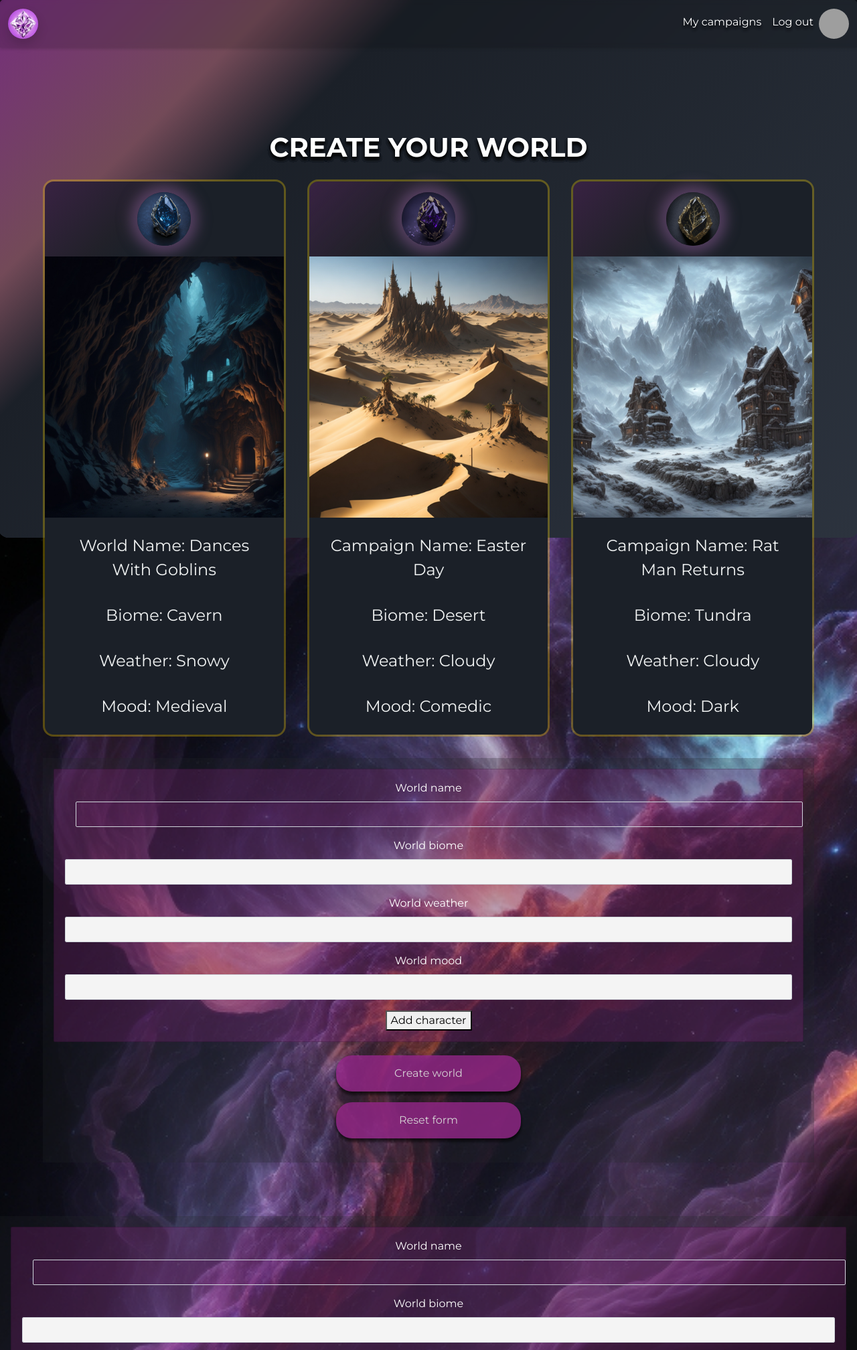
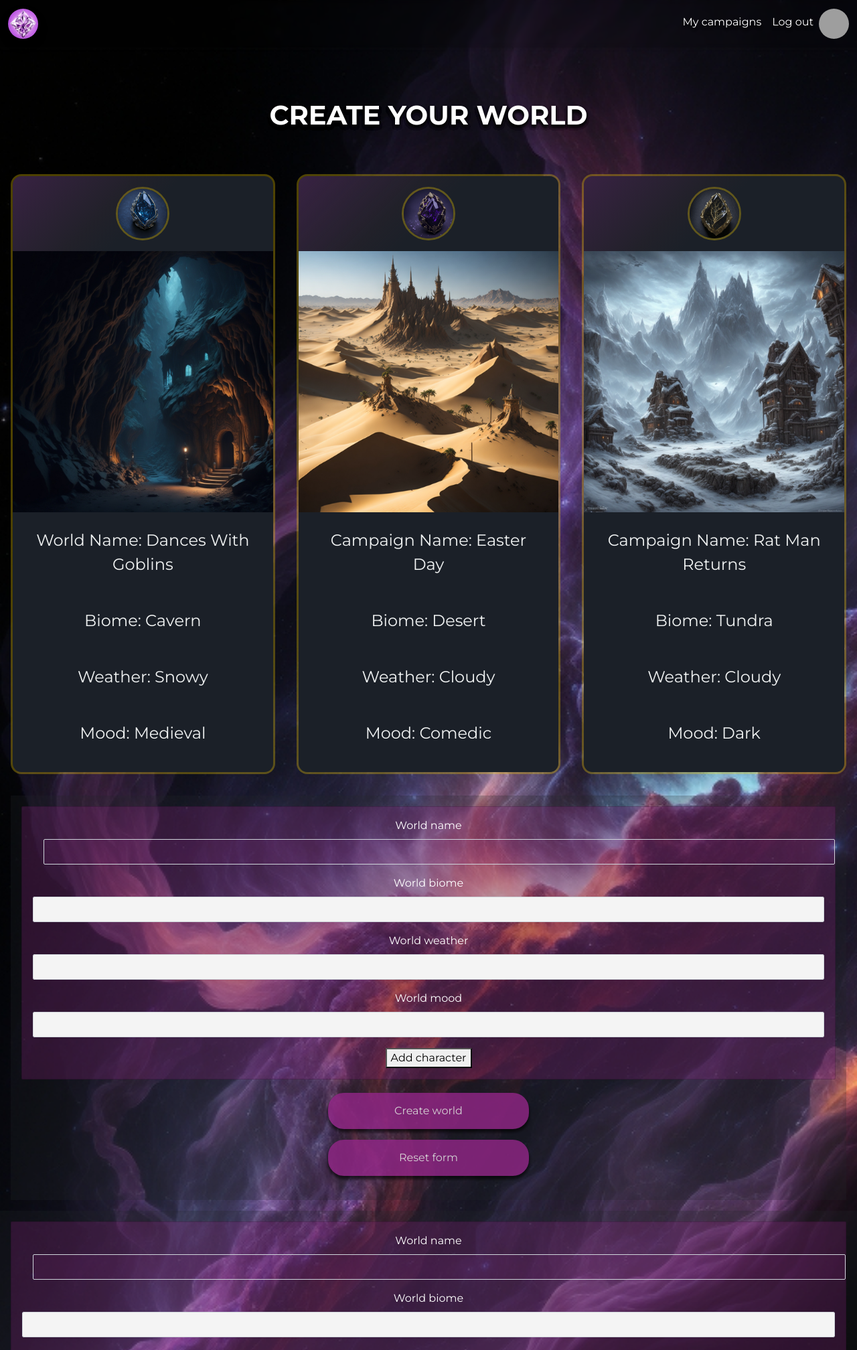
Before and after one commit to misternuks/radiant, a Rails app: page /campaigns/new in a window 1280 px wide. Shown: the top 2016 px of the page at 67% size. Run offline with Rails 7, Linux system fonts and the light colour scheme; a user stored in the database is signed in; style sheets or scripts are compiled from the project's sources; some libraries are stand-ins or nearby versions; grey boxes are pictures that could not be loaded.

Commit message:
unify color scheme and font size

```diff
--- a/app/assets/stylesheets/components/_nav_world_card.scss
+++ b/app/assets/stylesheets/components/_nav_world_card.scss
@@ -12,7 +12,7 @@
 
   p {
     margin: 0;
-    font-size: 1.5rem;
+    font-size: 1.25rem;
   }
 }
 
@@ -83,6 +83,7 @@
 }
 
 .nav-world-card {
+  font-size: 1.25rem;
   display: flex;
   flex-direction: column;
   height: auto;
@@ -103,6 +104,10 @@
 		#1b2028 20%,
 		#1b2028 100%
 	);
+
+  h3 {
+    font-size: 2rem;
+  }
 }
 
 .nav-world-card-header {
@@ -120,7 +125,7 @@
   align-items: center;
   justify-content: space-evenly;
   margin: 16px 0px;
-  font-size: 1.5rem;
+  font-size: 1rem;
 }
 
 
--- a/app/assets/stylesheets/components/_world_creation_card.scss
+++ b/app/assets/stylesheets/components/_world_creation_card.scss
@@ -68,28 +68,7 @@
 		#1b2028 20%,
 		#1b2028 100%
 	);
-	&:after {
-		content: "";
-		display: block;
-		top: -3px;
-		left: -3px;
-		bottom: -3px;
-		right: -3px;
-		z-index: -1;
-		position: absolute;
-		border-radius: 16px;
-		background-image: linear-gradient(
-			135deg,
-			#752e7c,
-			#734a58 20%,
-			#1b2028 30%,
-			#2c333e 100%
-		);
-	}
 
-  p {
-    margin: 0;
-  }
 
 }
 
@@ -129,8 +108,9 @@
   width: 80px;      /* Adjust these values to your preferred size */
   height: 80px;     /* Adjust these values to your preferred size */
   border-radius: 50%; /* Makes the image round */
-  object-fit: cover;  /* Ensures the image covers the whole area and remains centered */
-  box-shadow: 0px 0px 20px 10px rgba(113, 78, 124, 0.7);
+  object-fit: cover;
+  border: 3px solid #ffd7004d;  /* Ensures the image covers the whole area and remains centered */
+
 }
 
 .world-footer-text {
--- a/app/views/campaigns/new.html.erb
+++ b/app/views/campaigns/new.html.erb
@@ -2,9 +2,9 @@
 <% div_2_info = (%w[forest desert jungle plains cavern tundra city] -[div_1_info]).sample %>
 <% div_3_info = (%w[forest desert jungle plains cavern tundra city] - [div_1_info,div_2_info]).sample %>
 <body class="world-background-image-div">
-  <div class="mt-5 p-5">
+  <div class="mt-5">
     <div class="world-header-container">
-      <h2 class="world-header-h2">CREATE YOUR WORLD</h2>
+      <h2 class="world-header-h2 mb-5">CREATE YOUR WORLD</h2>
     </div>
     <div class="world-card-container">
       <div class="world-card">
@@ -115,5 +115,4 @@
     </div>
   </div>
 </div>
-
 </body>
```
Lines whose indentation alone changed are shown as unchanged.
